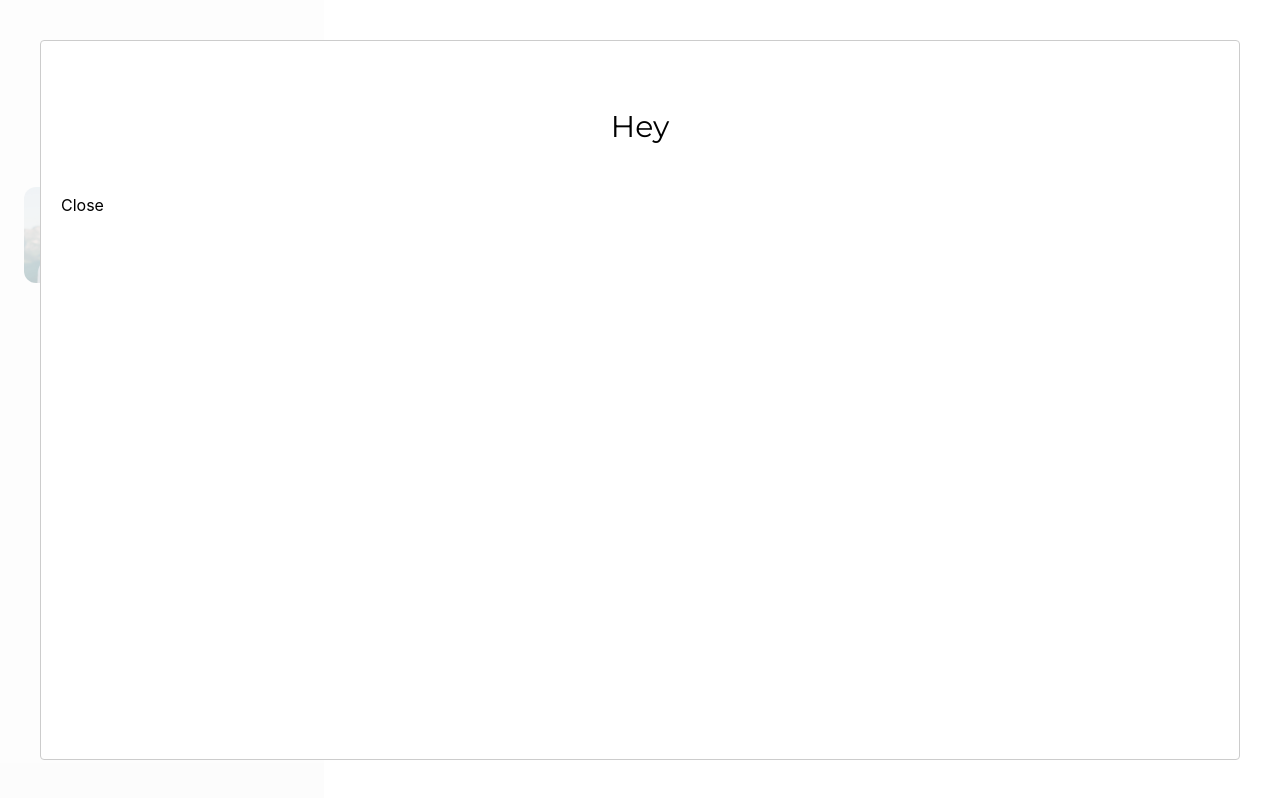
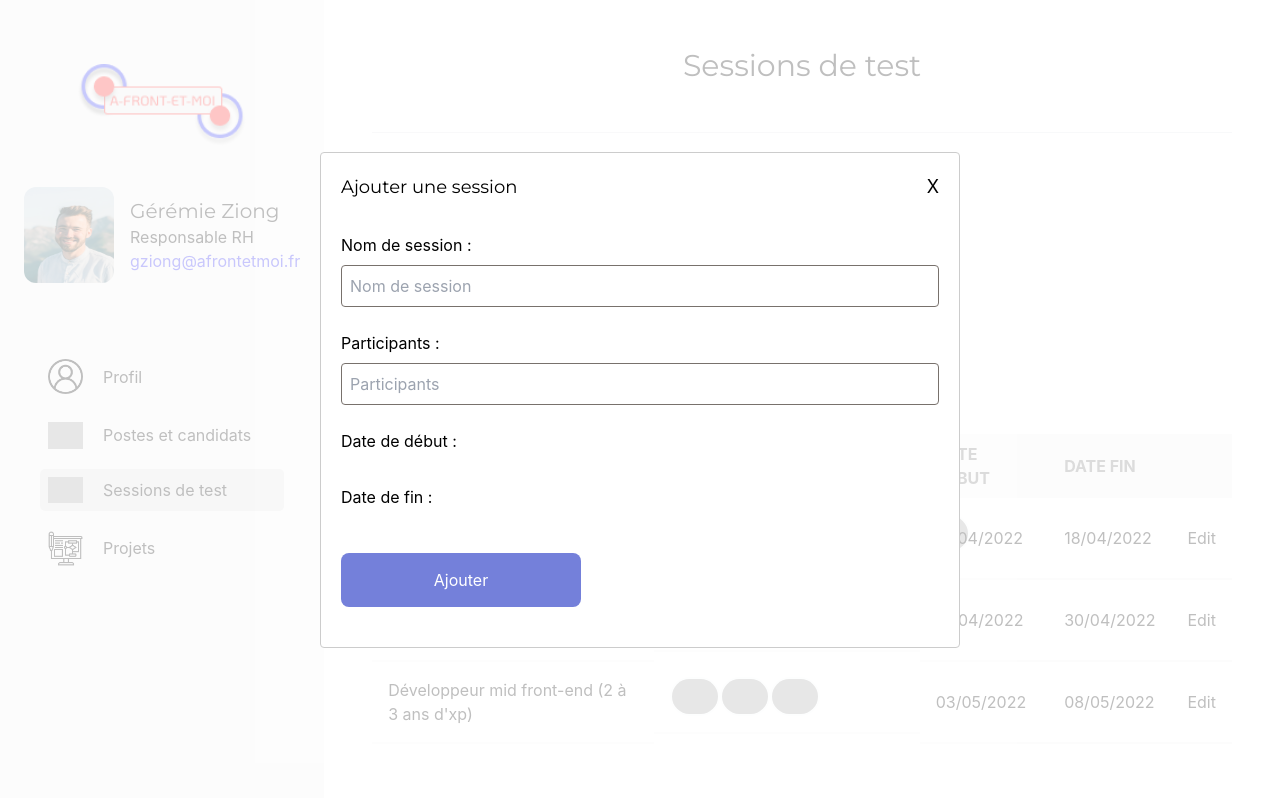
Before and after one commit to vince7844/afrontetmoi, a React (Create React App) app: page /testing-sessions in a window 1280 px wide. Both pictures are taken after a click on the button "Ajouter une session". Built offline with nearby package versions, Linux system fonts and the light colour scheme; grey boxes are pictures that could not be loaded.

Commit message:
Adding modal inputs to add a session

```diff
--- a/src/pages/Testing-Sessions/TestingSessions.jsx
+++ b/src/pages/Testing-Sessions/TestingSessions.jsx
@@ -8,6 +8,20 @@ import { useState } from 'react';
 
 const TestingSessions = () => {
   const [openModal, setOpenModal] = useState(false)
+  const sessionInputLabels = ["Nom de session", "Participants"];
+  const sessionDateLabels = ["Date de début", "Date de fin"]
+  const buttonStyle = "rounded-lg p-[15px] bg-[#7480da] text-[#FFF] my-5"
+  const modalStyle = {
+    content: {
+      width: '50%',
+      top: '50%',
+      left: '50%',
+      right: 'auto',
+      bottom: 'auto',
+      marginRight: '-50%',
+      transform: 'translate(-50%, -50%)',
+    },
+  };
 
   const onCloseModal = () => {
     setOpenModal(false)
@@ -19,7 +33,7 @@ const TestingSessions = () => {
       <div className={`important-testing-sessions border-t-[1px] border-[${COLOR.lightgray}] h-52 p-8`}>
         <h4>Sessions importantes</h4>
       </div>
-      <button className='rounded-lg p-[15px] bg-[#7480da] text-[#FFF] my-5' onClick={() => setOpenModal(true)}>Ajouter une session</button>
+      <button className={buttonStyle} onClick={() => setOpenModal(true)}>Ajouter une session</button>
       <table className="w-full border-collapse border-spacing-2">
         <thead className={`p-3 bg-[${COLOR.lightgray}] uppercase text-[#727272] font-bold`}>
           <tr>
@@ -45,11 +59,28 @@ const TestingSessions = () => {
         isOpen={openModal}
         // onAfterOpen={afterOpenModal}
         onRequestClose={onCloseModal}
-        // style={customStyles}
+        style={modalStyle}
         contentLabel="Example Modal"
       >
-        <h1>Hey</h1>
-        <button onClick={onCloseModal}>Close</button>
+        <div className='flex justify-between mb-6'>
+          <h2 className='text-lg'>Ajouter une session</h2>
+          <button className='text-lg' onClick={onCloseModal}>X</button>
+        </div>
+        <form className=''>
+          { sessionInputLabels.map(sessionName =>
+              <div className='flex flex-col my-4'>
+                <label className='my-2'>{sessionName} :</label>
+                <input placeholder={sessionName} className='border border-stone-500 p-2 rounded w-full'/>
+              </div>
+          )}
+          { sessionDateLabels.map(sessionName =>
+              <div className='flex flex-col my-4'>
+                <label className='my-2'>{sessionName} :</label>
+
+              </div>
+          )}
+          <input className={`${buttonStyle} w-60 cursor-pointer`} type="submit" value="Ajouter" />
+        </form>
       </Modal>
     </div>
   )
```
